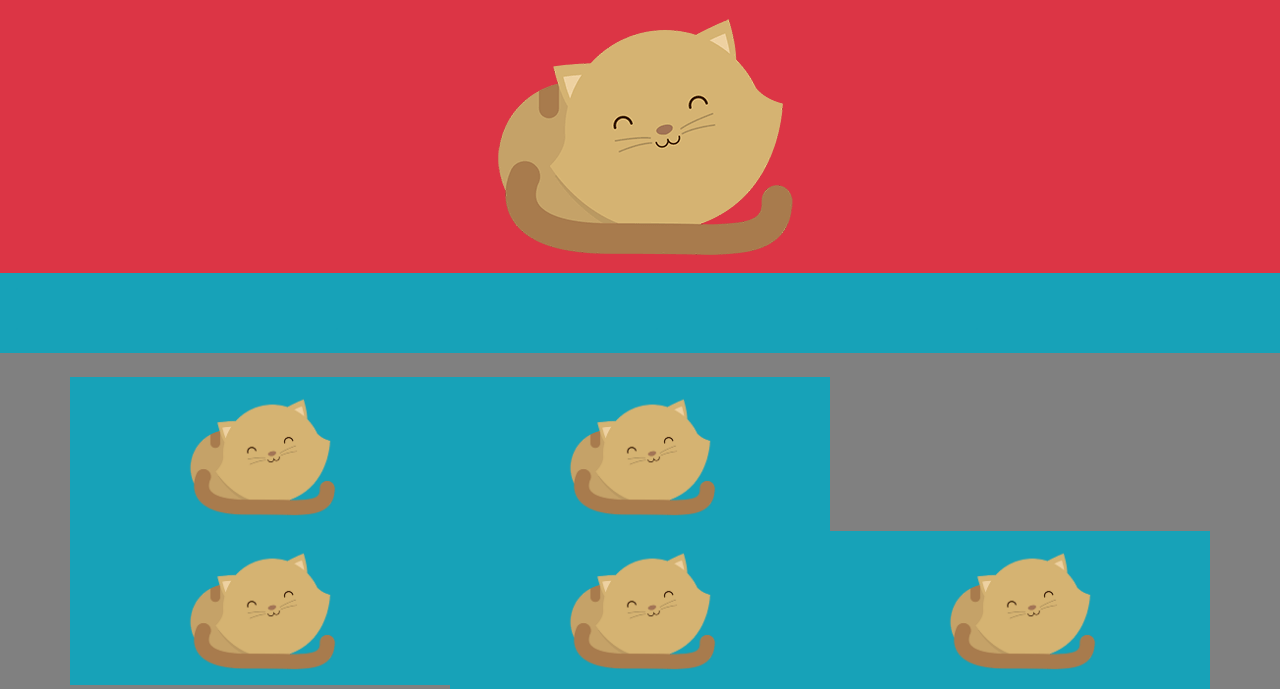
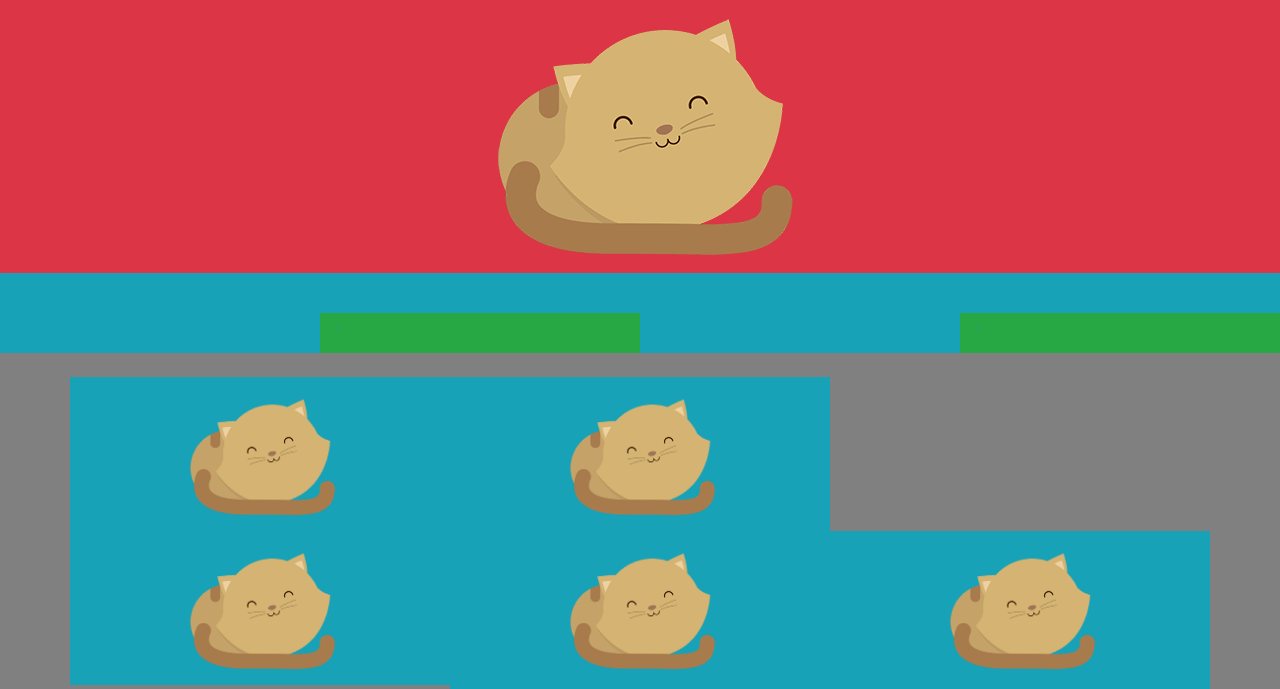
Before and after one commit to MarcoUwU/projekthemsida, a plain HTML site: page index.html in a window 1280 px wide. Shown: the part 68-757 px from the top of the page. Drawn offline with nearby package versions, Linux system fonts and the light colour scheme; a web font is replaced by a local one.

Commit message:
Update index.html

```diff
--- a/index.html
+++ b/index.html
@@ -34,13 +34,13 @@
                   <div class="col bg-info">
                     <p class="monkeybrain">.</p>
                   </div>
-                  <div class="col bg-info">
+                  <div class="col bg-success">
                     <p class="monkeybrain">.</p>
                   </div>
                   <div class="col bg-info">
                     <p class="monkeybrain">.</p>
                   </div>
-                  <div class="col bg-info ">
+                  <div class="col bg-success ">
                     <p class="monkeybrain">.</p>
                   </div>
                 </div>
```
